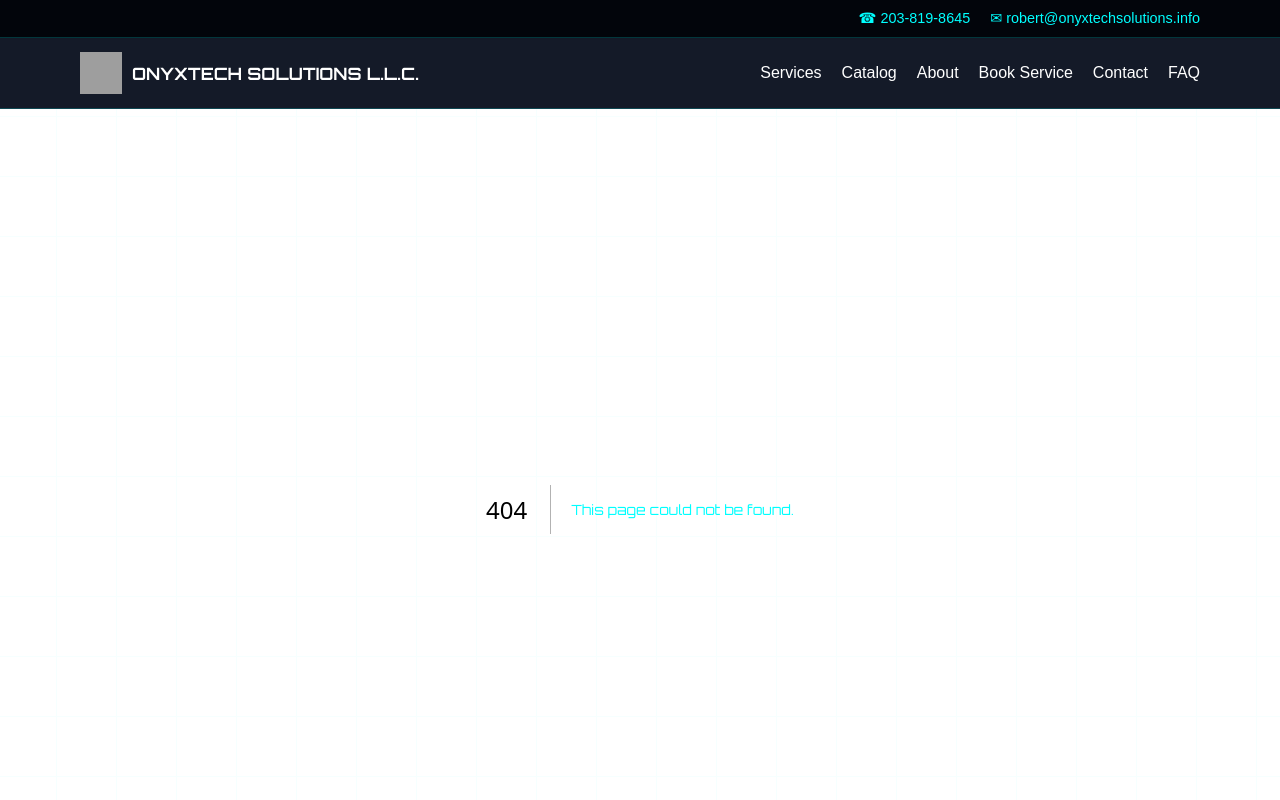
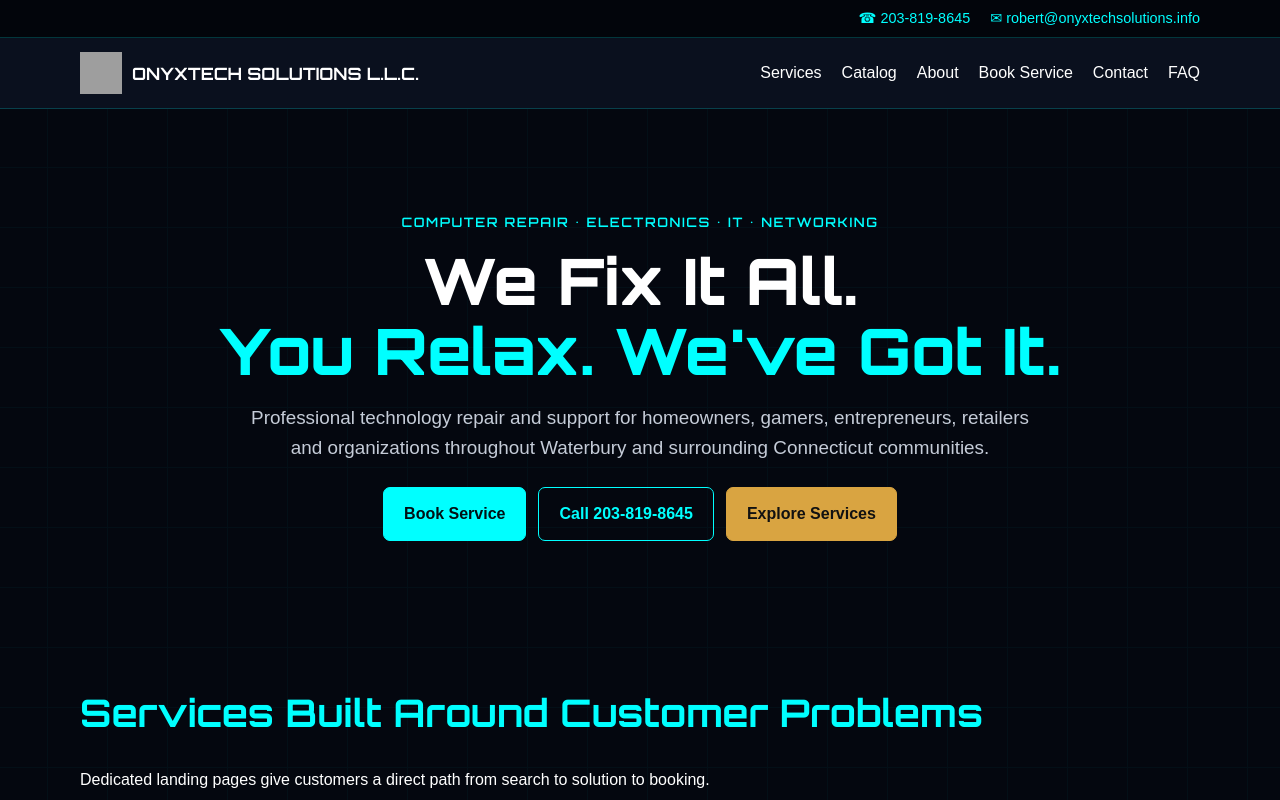
Before and after one commit to robertbrownba-arch/true-website, a Next.js app: page / in a window 1280 px wide. Before the commit this address had no page. Shown: the top 800 px of the page. Built offline with nearby package versions, Linux system fonts and the light colour scheme; grey boxes are pictures that could not be loaded.

Commit message:
Build Next.js conversion-focused homepage

```diff
--- /dev/null
+++ b/src/app/page.tsx
@@ -0,0 +1,6 @@
+import Link from 'next/link';
+import {services} from '@/lib/services';
+export default function Home(){return <main id="main"><section className="hero"><div className="container"><div className="eyebrow">Computer Repair • Electronics • IT • Networking</div><h1>We Fix It All.<br/><span style={{color:'var(--cyan)'}}>You Relax. We've Got It.</span></h1><p>Professional technology repair and support for homeowners, gamers, entrepreneurs, retailers and organizations throughout Waterbury and surrounding Connecticut communities.</p><div className="actions"><Link className="btn" href="/booking">Book Service</Link><a className="btn secondary" href="tel:+12038198645">Call 203-819-8645</a><Link className="btn gold" href="#services">Explore Services</Link></div></div></section>
+<section id="services"><div className="container"><div className="sectionHead"><h2>Services Built Around Customer Problems</h2><p>Dedicated landing pages give customers a direct path from search to solution to booking.</p></div><div className="grid">{services.map(s=><article className="card serviceCard" key={s.slug}><h3>{s.name}</h3><p>{s.description}</p>{s.startingPrice&&<p className="price">Starting at ${s.startingPrice}</p>}<Link className="more" href={`/services/${s.slug}`}>Explore {s.shortName} →</Link></article>)}</div></div></section>
+<section className="band"><div className="container two"><div><h2>Why OnyxTech?</h2><ul className="checklist"><li>Diagnose before replacing parts whenever practical.</li><li>Explain repair options in plain language.</li><li>Protect customer information and avoid unnecessary credentials.</li><li>Provide starting estimates instead of hiding pricing.</li><li>Support residential, gaming and business technology.</li></ul></div><div className="card"><h2>Local Connecticut Service</h2><p>Waterbury-centered service with availability for surrounding communities.</p><div className="chips"><span className="chip">Waterbury</span><span className="chip">Naugatuck</span><span className="chip">Watertown</span><span className="chip">Southbury</span><span className="chip">Meriden</span><span className="chip">Oxford</span><span className="chip">Milford</span></div><br/><Link className="btn" href="/booking">Request Service</Link></div></div></section>
+<section className="cta"><div className="container"><h2>Technology Problems? We've Got the Solutions.</h2><p>Fast service. Honest communication. Lasting results.</p><Link className="btn" href="/booking">Book Service</Link></div></section></main>}
```
